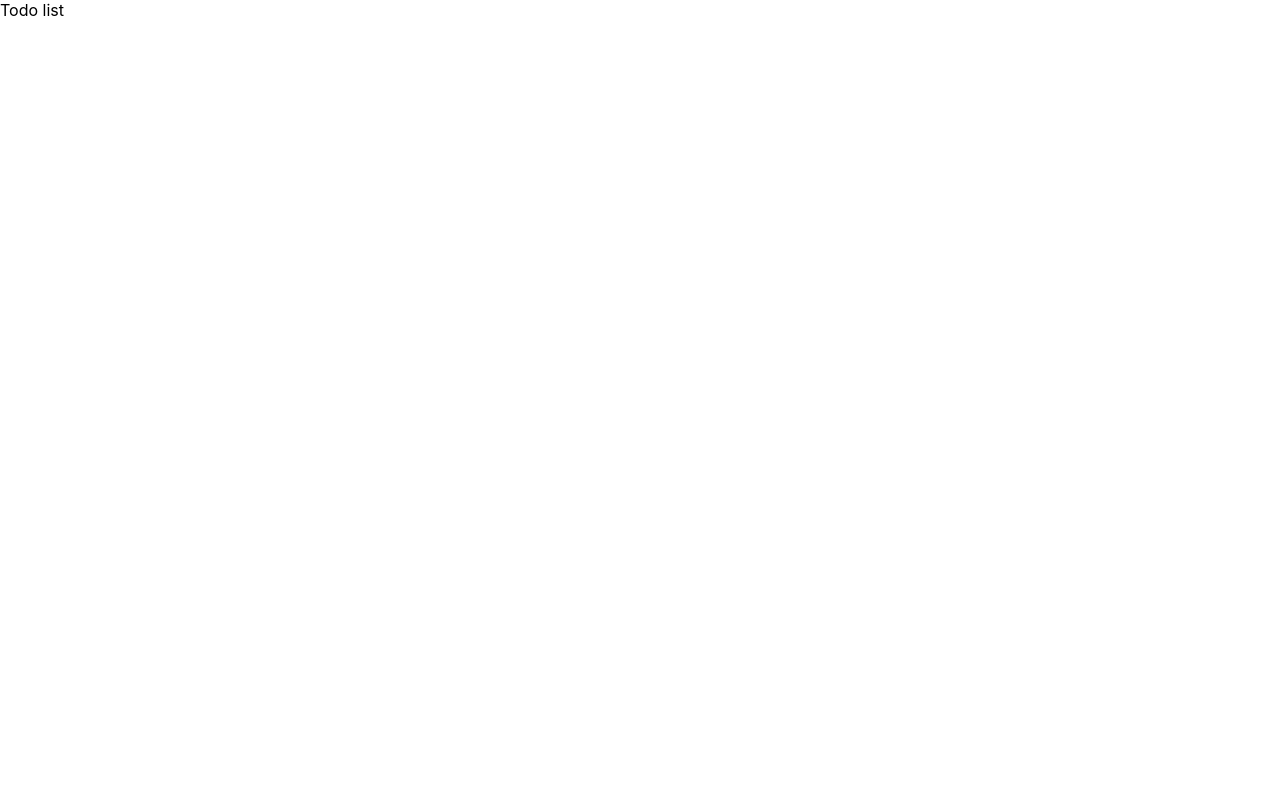
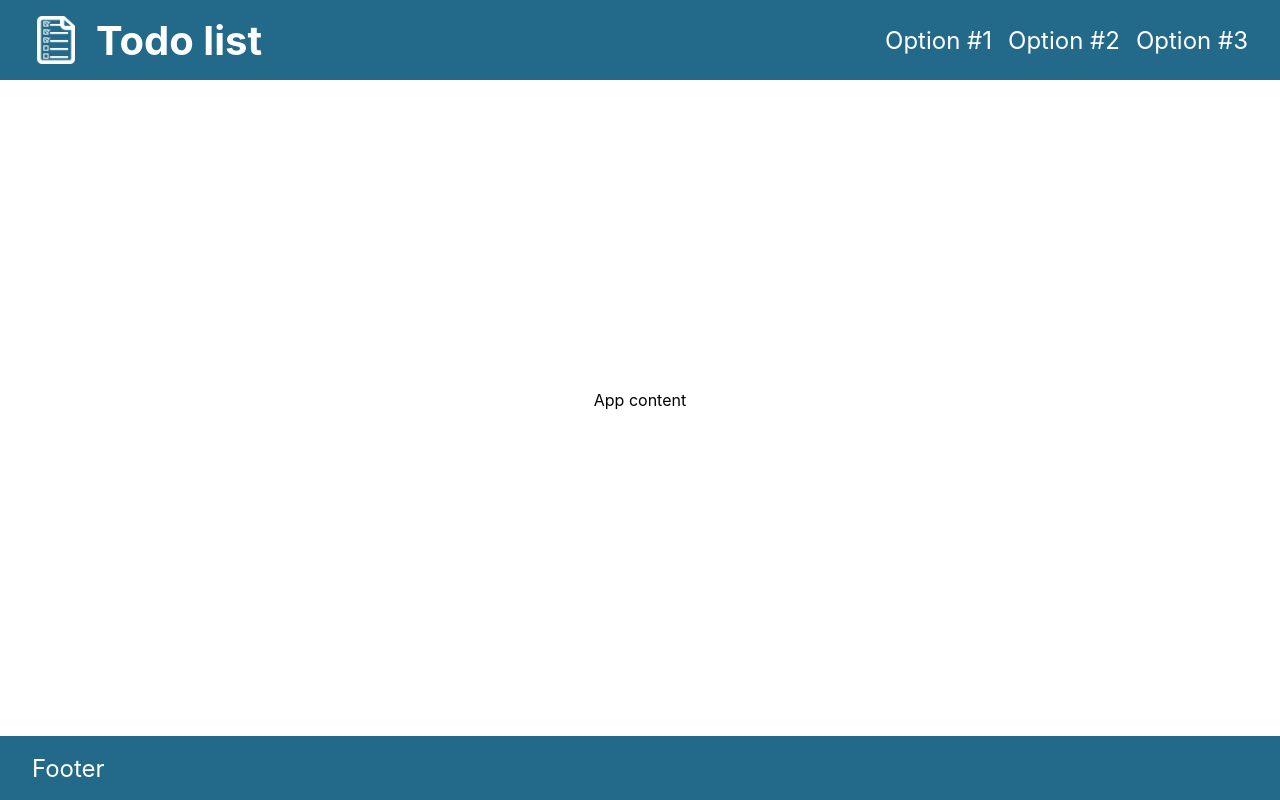
Before and after one commit to amakor97/todo-list, a React (Create React App) app: page / in a window 1280 px wide. Built offline with nearby package versions, Linux system fonts and the light colour scheme.

Commit message:
[TODO-LIST] update: add header, footer and other components

```diff
--- a/src/App.js
+++ b/src/App.js
@@ -1,7 +1,12 @@
+import Header from "./components/header/Header.js";
+import Footer from "./components/footer/Footer.js";
+
 function App() {
   return (
     <div>
-      Todo list
+      <Header/>
+        App content
+      <Footer/>
     </div>
   );
 }
--- /dev/null
+++ b/src/components/footer/Footer.js
@@ -0,0 +1,9 @@
+import footerStyles from "./footer.module.css";
+
+export default function Footer() {
+  return (
+    <footer className={footerStyles.footer}>
+      <p className={footerStyles.text}>Footer</p>
+    </footer>
+  );
+}
--- /dev/null
+++ b/src/components/footer/footer.module.css
@@ -0,0 +1,20 @@
+.footer {
+  position: absolute;
+  left: 0;
+  bottom: 0;
+
+  display: flex;
+  width: 100vw;
+  height: 64px;
+  padding: 0 32px;
+  justify-content: flex-start;
+  align-items: center;
+
+  color: rgb(255, 255, 255);
+
+  background-color: rgb(35, 106, 138);
+}
+
+.text {
+  font-size: 1.5em;
+}
--- /dev/null
+++ b/src/components/header/Header.js
@@ -0,0 +1,18 @@
+import Logo from "../logo/Logo.js";
+import Menu from "../menu/Menu.js";
+
+import headerStyles from "./header.module.css";
+
+export default function Header() {
+  return (
+    <header className={headerStyles.header}>
+      <div className={headerStyles.logo}>
+        <Logo/>
+      </div>
+      <p className={headerStyles.title}>Todo list</p>
+      <div className={headerStyles.menu}>
+        <Menu/>
+      </div>
+    </header>
+  );
+}
--- /dev/null
+++ b/src/components/header/header.module.css
@@ -0,0 +1,31 @@
+.header {
+  position: absolute;
+  left: 0;
+  top: 0;
+
+  display: flex;
+  width: 100vw;
+  height: 80px;
+  padding: 0 32px;
+  justify-content: flex-start;
+  align-items: center;
+
+  color: rgb(255, 255, 255);
+
+  background-color: rgb(35, 106, 138);
+}
+
+.logo {
+  width: 48px;
+  height: 48px;
+  margin-right: 16px;
+}
+
+.title {
+  font-size: 2.5em;
+  font-weight: bold;
+}
+
+.menu {
+  margin-left: auto;
+}
--- /dev/null
+++ b/src/components/logo/Logo.js
@@ -0,0 +1,10 @@
+import logoStyles from "./logo.module.css";
+import icon from "./icon.png";
+
+export default function Logo() {
+  return (
+    <div className={logoStyles.wrapper}>
+      <img className={logoStyles.icon} src={icon} alt="todo list logo"/>
+    </div>
+  );
+}
--- /dev/null
+++ b/src/components/logo/logo.module.css
@@ -0,0 +1,14 @@
+.wrapper {
+  display: inline-flex;
+  justify-content: center;
+  align-items: center;
+
+  height: 48px;
+  width: 48px;
+}
+
+.icon {
+  height: 100%;
+  width: 100%;
+  object-fit: contain;
+}
--- /dev/null
+++ b/src/components/menu/Menu.js
@@ -0,0 +1,13 @@
+import menuStyles from "./menu.module.css";
+
+export default function Menu() {
+  return (
+    <nav className={menuStyles.menu}>
+      <ul className={menuStyles.list}>
+        <li className={menuStyles.item}>Option #1</li>
+        <li className={menuStyles.item}>Option #2</li>
+        <li className={menuStyles.item}>Option #3</li>
+      </ul>
+    </nav>
+  );
+}
--- /dev/null
+++ b/src/components/menu/menu.module.css
@@ -0,0 +1,20 @@
+.menu {
+  display: flex;
+  align-items: center;
+}
+
+.list {
+  list-style-type: none;
+}
+
+.item {
+  float: left;
+
+  margin-right: 16px;
+
+  font-size: 1.5em;
+}
+
+.item:last-child {
+  margin-right: 0;
+}
--- a/src/index.css
+++ b/src/index.css
@@ -1,5 +1,17 @@
+* {
+  padding: 0;
+  margin: 0;
+  box-sizing: border-box;
+}
+
 body {
-  margin: 0;
+  display: flex;
+  width: 100vw;
+  height: 100vh;
+  justify-content: center;
+  align-items: center;
+
+  font-size: 16px;
   font-family: -apple-system, BlinkMacSystemFont, 'Segoe UI', 'Roboto', 'Oxygen',
     'Ubuntu', 'Cantarell', 'Fira Sans', 'Droid Sans', 'Helvetica Neue',
     sans-serif;
```
Also changed, not shown: src/components/logo/icon.png (added).
